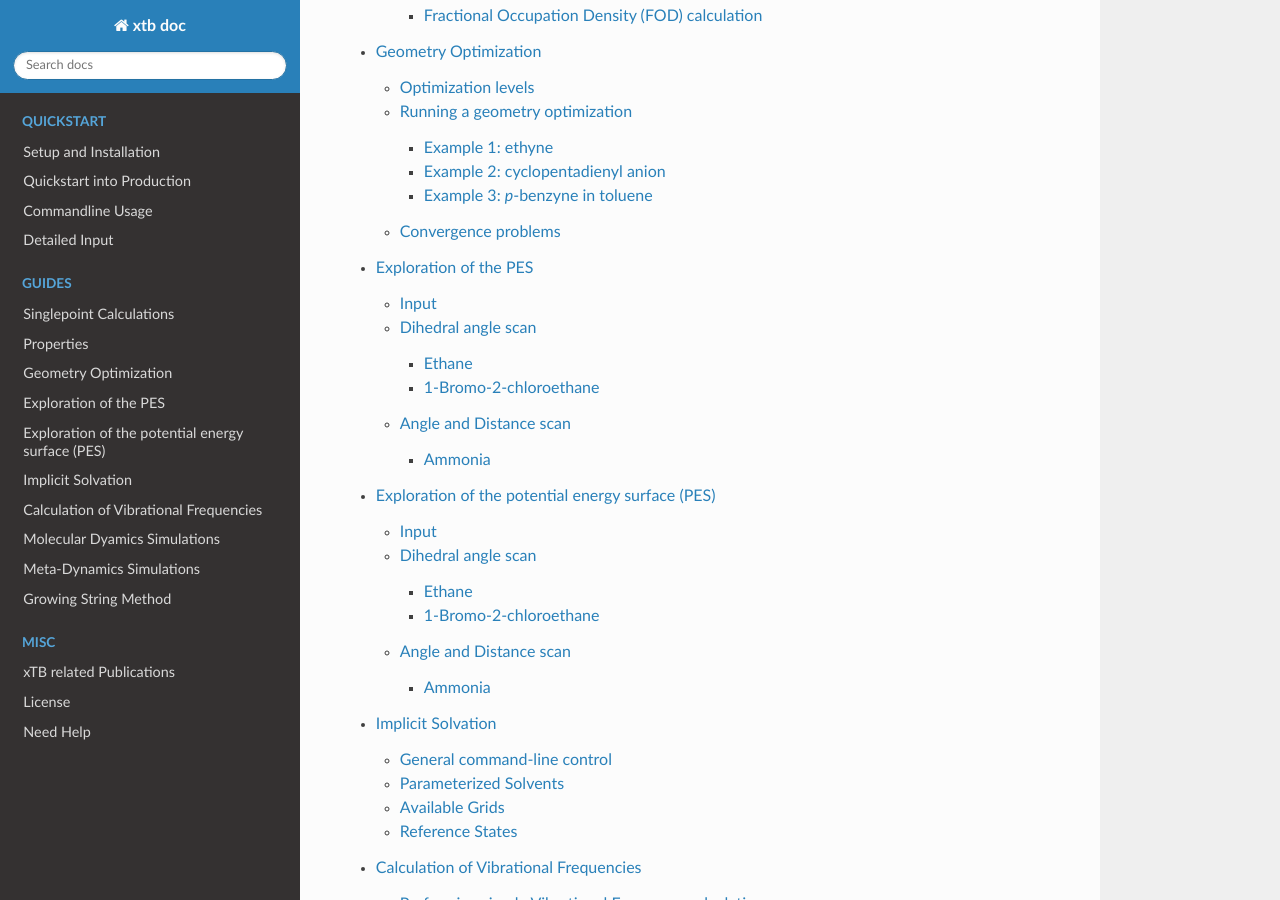
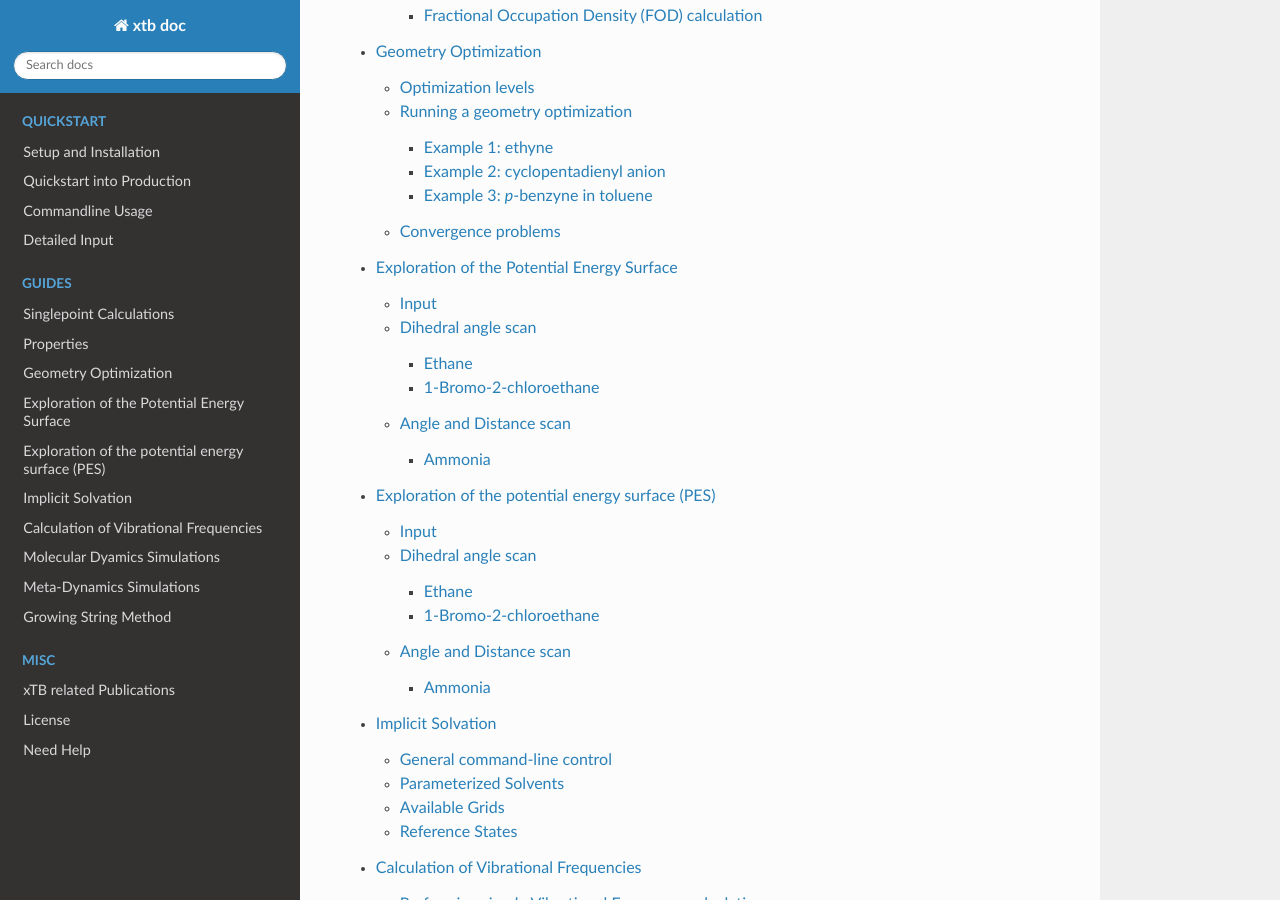
Before and after one commit to grimme-lab/xtb_docs, a Sphinx documentation site: the page built from source/contents.rst, in a window 1280 px wide and 900 px high, scrolled down 1697 px. Built offline with Sphinx 7.4.7 and the Read the Docs theme 2.0.0, drawn with Linux system fonts in a browser that asks for light colours.

Commit message:
Update scan.rst

```diff
--- a/source/scan.rst
+++ b/source/scan.rst
@@ -1,8 +1,8 @@
 .. _scan:
 
------------------------
-Exploration of the PES
------------------------
+--------------------------------------------
+Exploration of the Potential Energy Surface
+--------------------------------------------
 
 .. contents::
 
```
